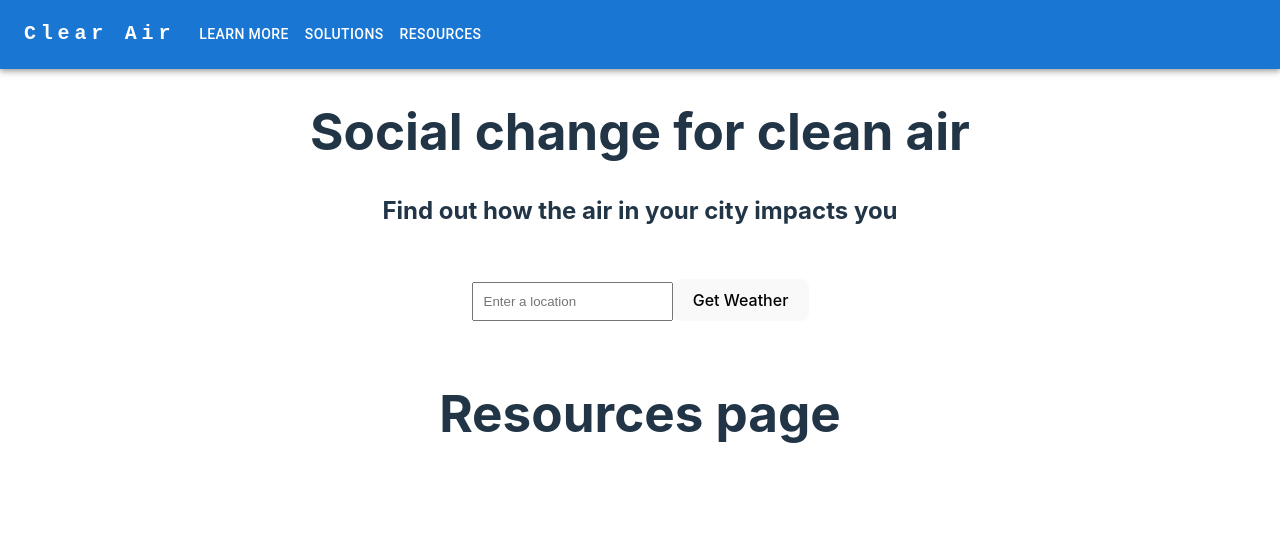
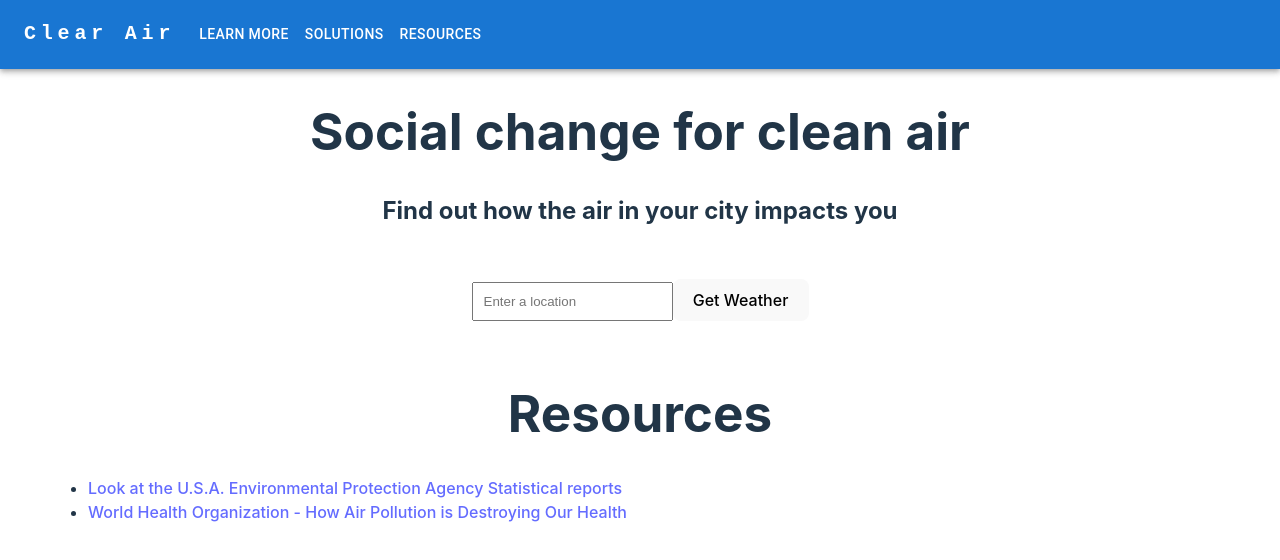
Before and after one commit to caesarc6/JJ_Hack_23, a React (Vite) app in the folder team_sanpellegrino/: page /Resources in a window 1280 px wide. Shown: the top 560 px of the page. Built offline with nearby package versions, Linux system fonts and the light colour scheme.

Commit message:
resources content

```diff
--- a/team_sanpellegrino/src/components/Resources.jsx
+++ b/team_sanpellegrino/src/components/Resources.jsx
@@ -2,7 +2,19 @@ import React from 'react'
 
 function Resources() {
     return(
-        <h1>Resources page</h1>
+        <div>
+            <h1>Resources</h1>
+            <ul>
+                <li>
+                    <a href="https://www.epa.gov/outdoor-air-quality-data/air-quality-statistics-report" target="_blank" rel="noopener noreferrer">Look at the U.S.A. Environmental Protection Agency Statistical reports</a>
+                </li>
+                <li>
+                    <a href="https://www.who.int/news-room/spotlight/how-air-pollution-is-destroying-our-health" target="_blank" rel="noopener noreferrer">World Health Organization - How Air Pollution is Destroying Our Health</a>
+                </li>
+            </ul>
+
+        </div>
+
     )
 }
 
```
